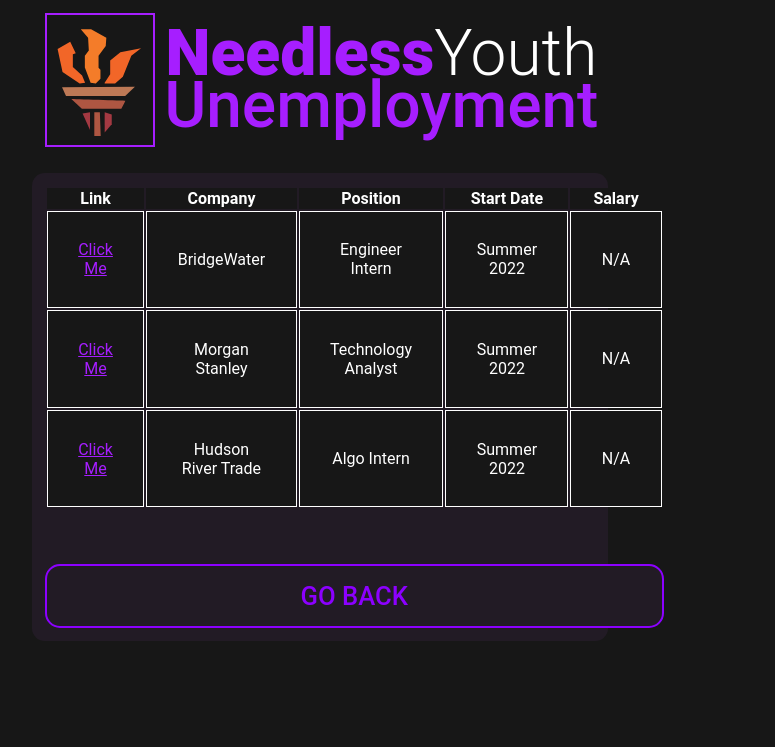
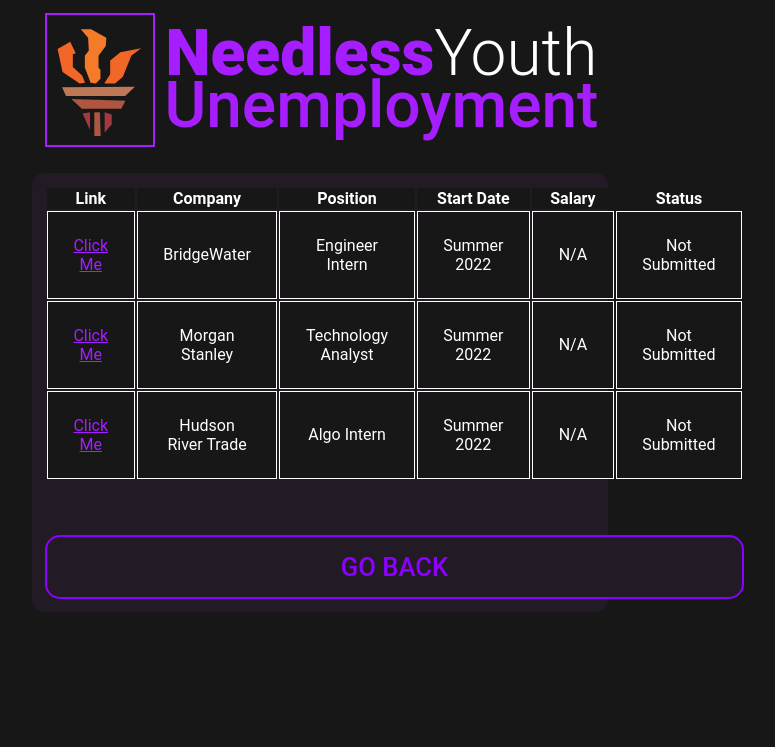
Before and after one commit to LeoLiu1999/NeedlessYouthUnemployment, a Flask app: page /view in a window 1280 px wide. Shown: the top 747 px of the page, without its empty margins (320-1095 px from the left). Run offline with Flask 2, Linux system fonts and the light colour scheme; a user stored in the database is signed in; data comes from the database, SQL or seed files in the repository.

Commit message:
lower padding to fit new column

```diff
--- a/NeedlessYouthUnemployment/static/css/main.css
+++ b/NeedlessYouthUnemployment/static/css/main.css
@@ -380,7 +380,7 @@
   box-sizing: border-box;
   flex-grow: 1;
   width: 100%;
-  padding: 1.8em 1.9em;
+  padding: 1.5em 1.6em;
   overflow: hidden;
   list-style: none;
   border: solid white 1px;
--- a/NeedlessYouthUnemployment/static/css/main.scss
+++ b/NeedlessYouthUnemployment/static/css/main.scss
@@ -524,7 +524,7 @@
             box-sizing: border-box;
             flex-grow: 1;
             width: 100%;
-            padding: 1.8em 1.9em;
+            padding: 1.5em 1.6em;
             overflow: hidden;
             list-style: none;
             border: solid white 1px;
--- a/NeedlessYouthUnemployment/templates/view.html
+++ b/NeedlessYouthUnemployment/templates/view.html
@@ -11,10 +11,11 @@
             <th>Position</th>
             <th>Start Date</th>
             <th>Salary</th>
+            <th>Status</th>
         </tr>
         {% for application in applications %}
         <tr class="applications">
-            {% for n in range(5) %}
+            {% for n in range(6) %}
             <td class="internship">
                 {% if n == 0 %}
                 <a href='{{ application[n][1] }}'>Click Me</a>
```
